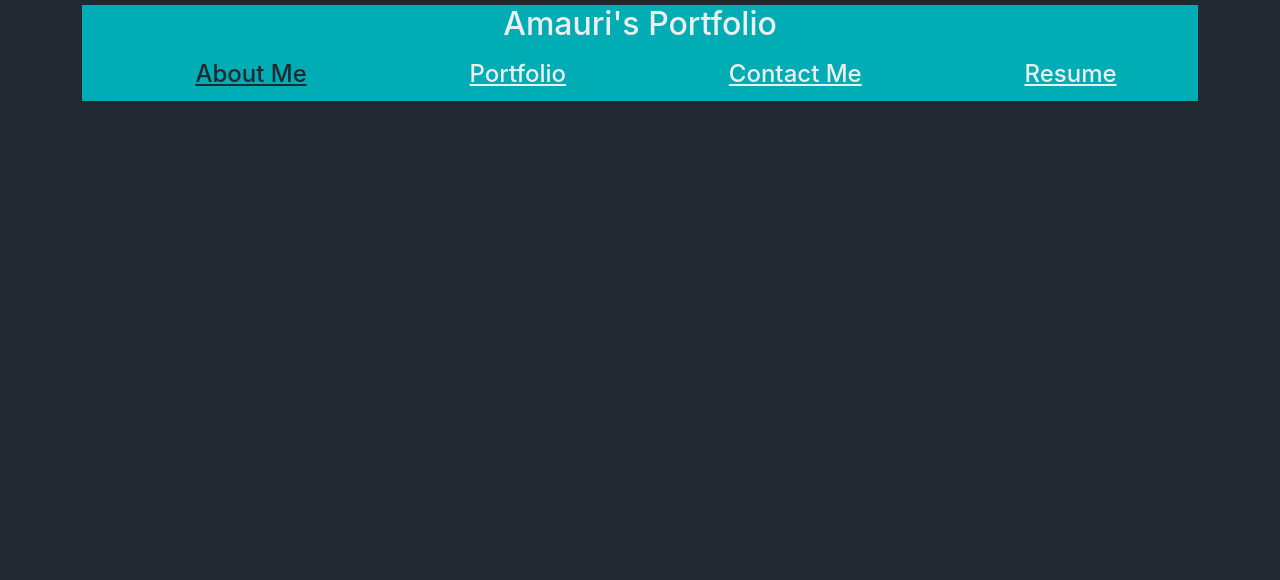
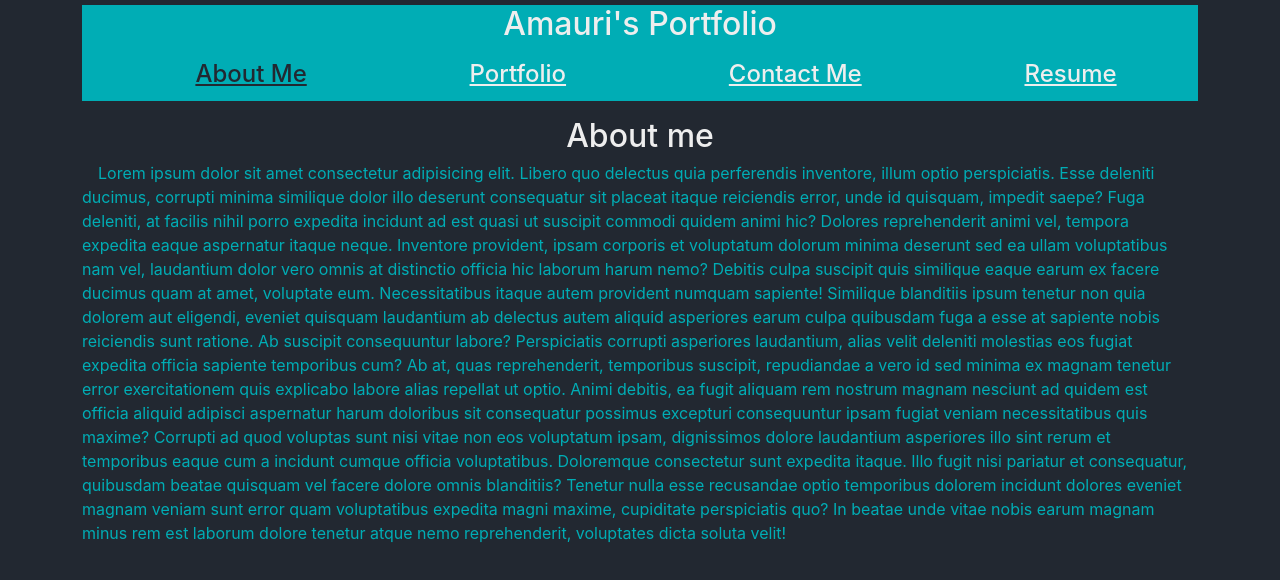
Before and after one commit to NicolasFlamel/nicolasflamel.github.io, a React (Create React App) app: page / in a window 1280 px wide. Shown: the top 580 px of the page. Built offline with nearby package versions, Linux system fonts and the light colour scheme.

Commit message:
portfolio component pages

```diff
--- a/src/components/Header.js
+++ b/src/components/Header.js
@@ -1,5 +1,5 @@
 function Header({ currentPage, setCurrentPage }) {
-  const pages = ['aboutMe', 'portfolio', 'contact', 'resume'];
+  const pages = ['about', 'portfolio', 'contact', 'resume'];
 
   return (
     <header className="text-center">
@@ -9,8 +9,8 @@ function Header({ currentPage, setCurrentPage }) {
           <li className="btn" onClick={() => setCurrentPage(pages[0])}>
             <h2>
               <a
-                className={currentPage === 'aboutMe' ? 'active' : ''}
-                href="#aboutMe"
+                className={currentPage === 'about' ? 'active' : ''}
+                href="#about"
               >
                 About Me
               </a>
--- a/src/components/Portfolio.js
+++ b/src/components/Portfolio.js
@@ -6,11 +6,11 @@ import Contact from './pages/Contact';
 import Resume from './pages/Resume';
 
 function Portfolio() {
-  const [currentPage, setCurrentPage] = useState('aboutMe');
+  const [currentPage, setCurrentPage] = useState('about');
 
   const renderPage = () => {
     switch (currentPage) {
-      case 'aboutMe':
+      case 'about':
         return <About />;
       case 'portfolio':
         return <Projects />;
--- a/src/components/pages/About.js
+++ b/src/components/pages/About.js
@@ -1,5 +1,44 @@
 function About() {
-  return <div></div>;
+  return (
+    <section id="about">
+      <h1>About me</h1>
+      <p>
+        &emsp;Lorem ipsum dolor sit amet consectetur adipisicing elit. Libero
+        quo delectus quia perferendis inventore, illum optio perspiciatis. Esse
+        deleniti ducimus, corrupti minima similique dolor illo deserunt
+        consequatur sit placeat itaque reiciendis error, unde id quisquam,
+        impedit saepe? Fuga deleniti, at facilis nihil porro expedita incidunt
+        ad est quasi ut suscipit commodi quidem animi hic? Dolores reprehenderit
+        animi vel, tempora expedita eaque aspernatur itaque neque. Inventore
+        provident, ipsam corporis et voluptatum dolorum minima deserunt sed ea
+        ullam voluptatibus nam vel, laudantium dolor vero omnis at distinctio
+        officia hic laborum harum nemo? Debitis culpa suscipit quis similique
+        eaque earum ex facere ducimus quam at amet, voluptate eum.
+        Necessitatibus itaque autem provident numquam sapiente! Similique
+        blanditiis ipsum tenetur non quia dolorem aut eligendi, eveniet quisquam
+        laudantium ab delectus autem aliquid asperiores earum culpa quibusdam
+        fuga a esse at sapiente nobis reiciendis sunt ratione. Ab suscipit
+        consequuntur labore? Perspiciatis corrupti asperiores laudantium, alias
+        velit deleniti molestias eos fugiat expedita officia sapiente temporibus
+        cum? Ab at, quas reprehenderit, temporibus suscipit, repudiandae a vero
+        id sed minima ex magnam tenetur error exercitationem quis explicabo
+        labore alias repellat ut optio. Animi debitis, ea fugit aliquam rem
+        nostrum magnam nesciunt ad quidem est officia aliquid adipisci
+        aspernatur harum doloribus sit consequatur possimus excepturi
+        consequuntur ipsam fugiat veniam necessitatibus quis maxime? Corrupti ad
+        quod voluptas sunt nisi vitae non eos voluptatum ipsam, dignissimos
+        dolore laudantium asperiores illo sint rerum et temporibus eaque cum a
+        incidunt cumque officia voluptatibus. Doloremque consectetur sunt
+        expedita itaque. Illo fugit nisi pariatur et consequatur, quibusdam
+        beatae quisquam vel facere dolore omnis blanditiis? Tenetur nulla esse
+        recusandae optio temporibus dolorem incidunt dolores eveniet magnam
+        veniam sunt error quam voluptatibus expedita magni maxime, cupiditate
+        perspiciatis quo? In beatae unde vitae nobis earum magnam minus rem est
+        laborum dolore tenetur atque nemo reprehenderit, voluptates dicta soluta
+        velit!
+      </p>
+    </section>
+  );
 }
 
 export default About;
--- a/src/components/pages/Resume.js
+++ b/src/components/pages/Resume.js
@@ -1,7 +1,5 @@
 function Resume() {
-  return <div>
-
-  </div>;
+  return <div></div>;
 }
 
 export default Resume;
```
